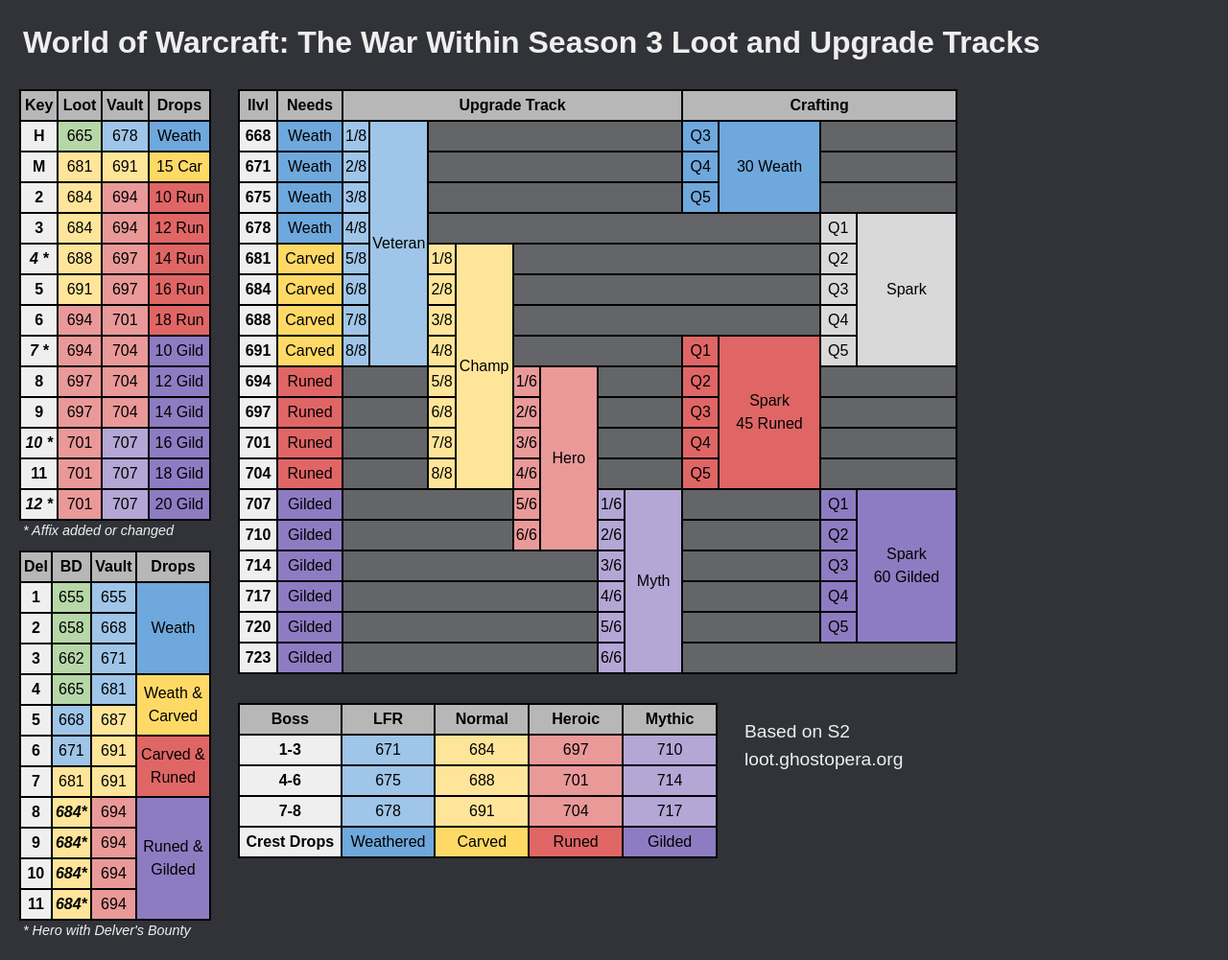
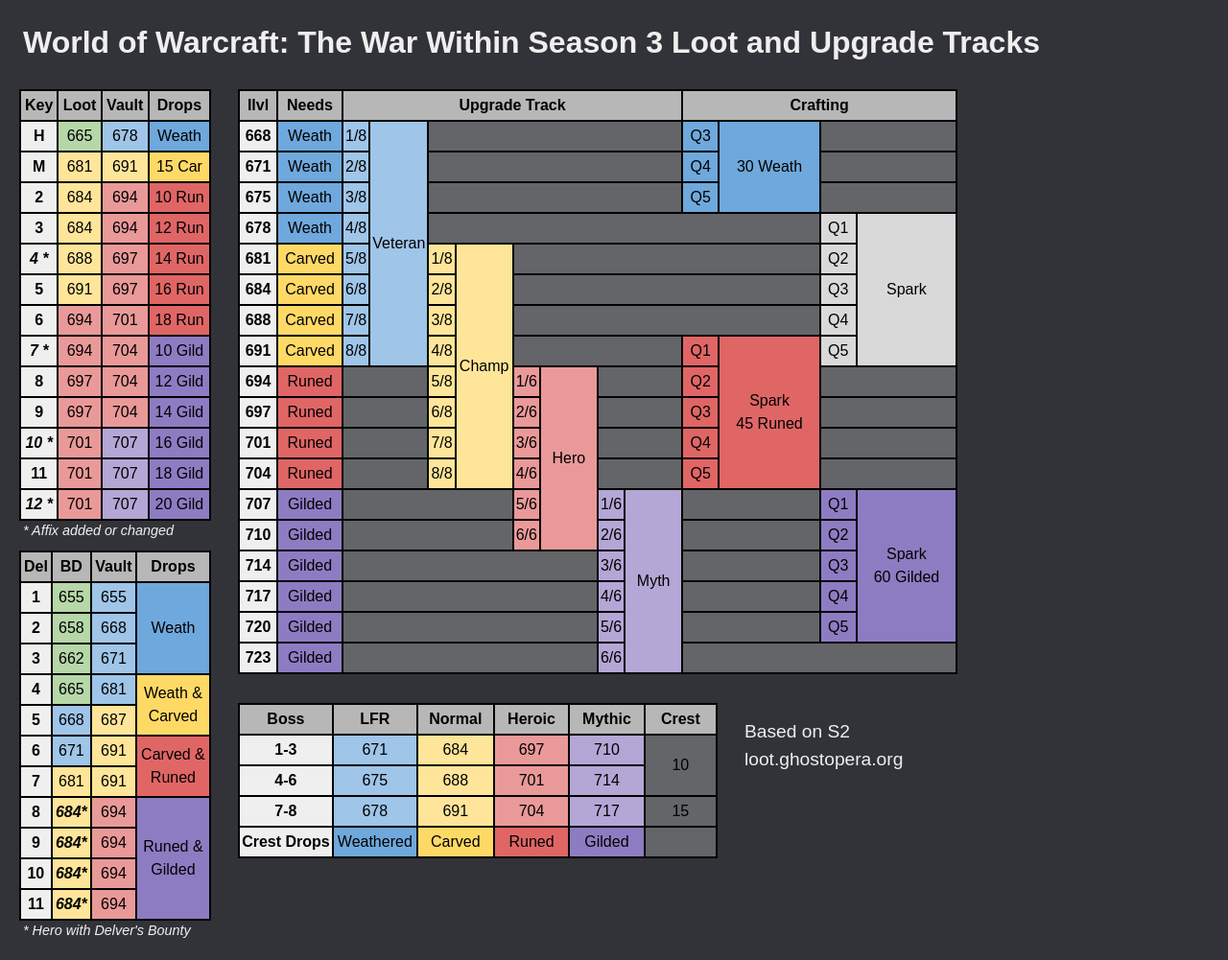
Before and after one commit to tfink/wow-loot-and-upgrades, a plain HTML site: page index.html in a window 1280 px wide. Shown: the whole page at 96% size. Drawn offline with Linux system fonts and the light colour scheme.

Commit message:
Add amount of crest dropped by raid boss

```diff
--- a/index.html
+++ b/index.html
@@ -536,15 +536,16 @@
                         <col class="champion" />
                         <col class="hero" />
                         <col class="myth" />
+                        <col class="boss" />
                     </colgroup>
                     <thead>
-                    <tr><th>Boss</th><th>LFR</th><th>Normal</th><th>Heroic</th><th>Mythic</th></tr>
+                        <tr><th>Boss</th><th>LFR</th><th>Normal</th><th>Heroic</th><th>Mythic</th><th>Crest</th></tr>
                     </thead>
                     <tbody>
-                    <tr><th>1-3</th>       <td>             671</td><td>             684</td><td>              697</td><td>             710</td></tr>
+                    <tr><th>1-3</th>       <td>             671</td><td>             684</td><td>              697</td><td>             710</td><td rowspan="2">10</td></tr>
                     <tr><th>4-6</th>    <td>             675</td><td>             688</td><td>              701</td><td>             714</td></tr>
-                    <tr><th>7-8</th> <td>             678</td><td>             691</td><td>              704</td><td>             717</td></tr>
-                    <tr><th>Crest Drops</th> <td class="weathered last">Weathered</td> <td class="carved last">Carved</td> <td class="runed last">Runed</td> <td class="gilded last">Gilded</td></tr>
+                    <tr><th>7-8</th> <td>             678</td><td>             691</td><td>              704</td><td>             717</td><td>15</td></tr>
+                    <tr><th>Crest Drops</th> <td class="weathered last">Weathered</td> <td class="carved last">Carved</td> <td class="runed last">Runed</td> <td class="gilded last">Gilded</td><td class="last"></td></tr>
                     </tbody>
                 </table>
             </section>
```
